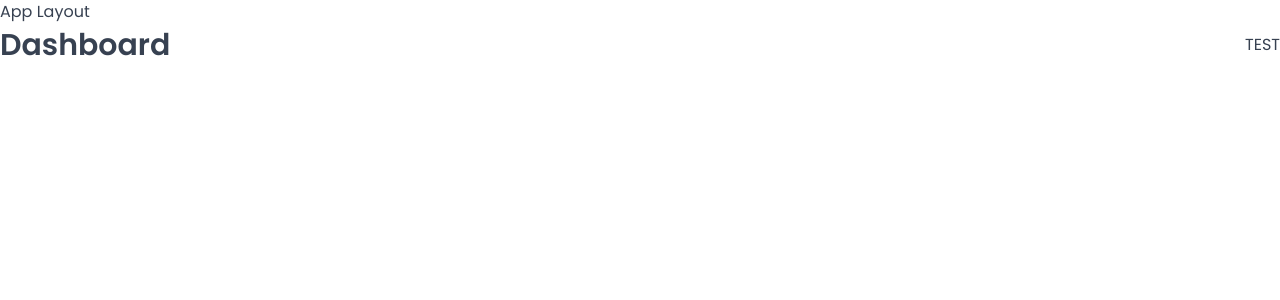
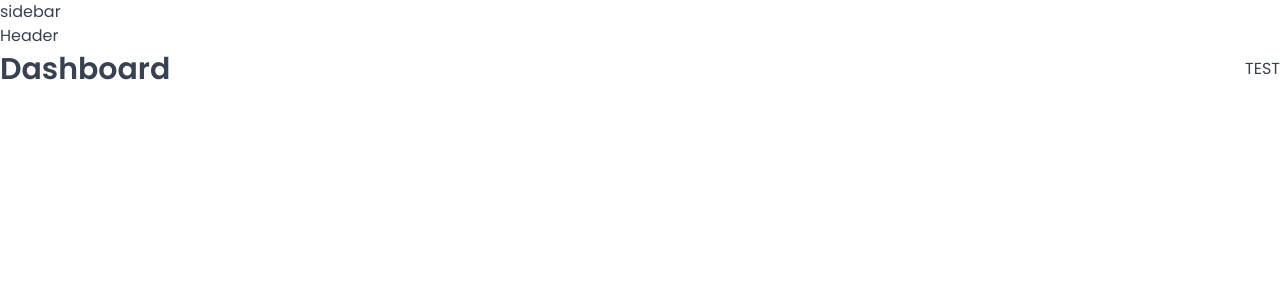
Before and after one commit to mcgigglepop/bodyblueprintio, a React (Vite) app in the folder web/: page /dashboard in a window 1280 px wide. Shown: the top 300 px of the page. Built offline with nearby package versions, Linux system fonts and the light colour scheme; a web font is replaced by a local one.

Commit message:
include sidebar and header

```diff
--- a/web/src/ui/AppLayout.jsx
+++ b/web/src/ui/AppLayout.jsx
@@ -1,10 +1,15 @@
 import { Outlet } from "react-router-dom";
+import Sidebar from "../pages/Sidebar";
+import Header from "./Header";
 
 function AppLayout() {
   return (
     <div>
-      <p>App Layout</p>
-      <Outlet />
+      <Sidebar />
+      <Header />
+      <main>
+        <Outlet />
+      </main>
     </div>
   );
 }
```
